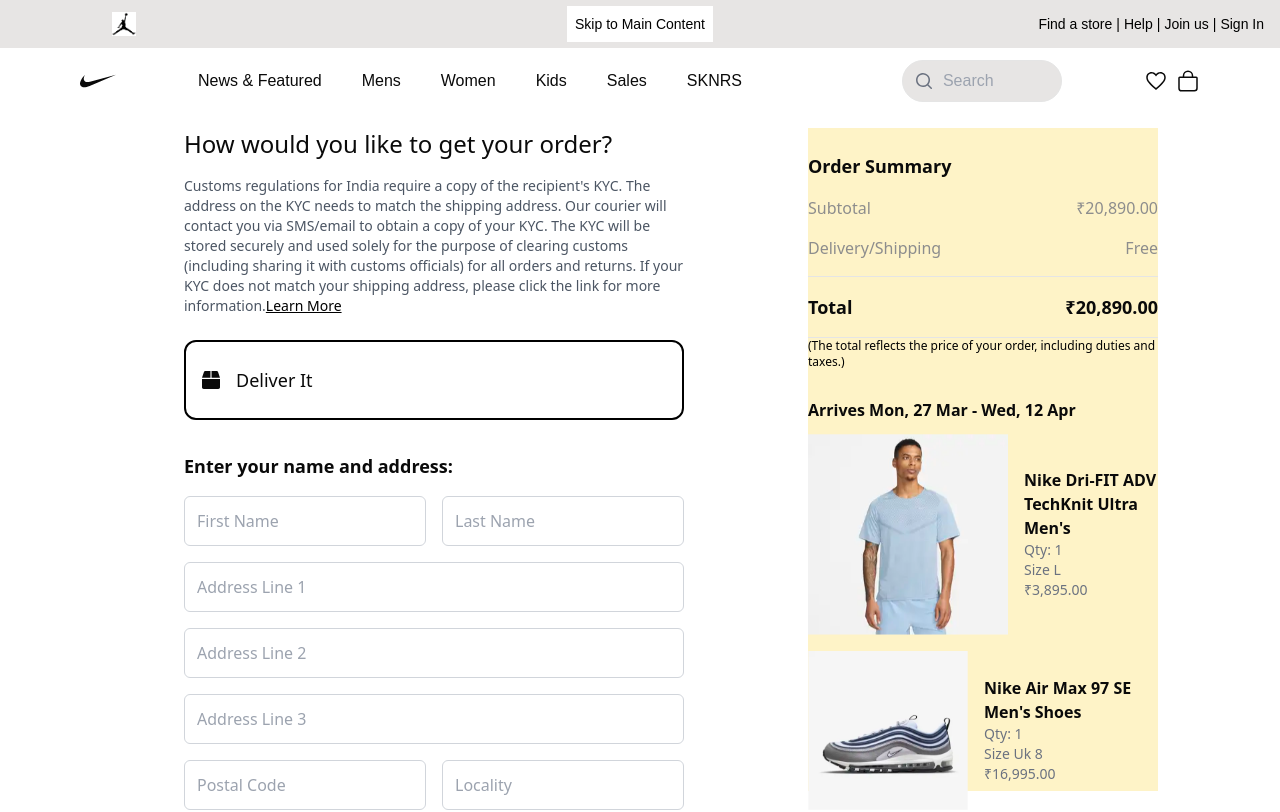
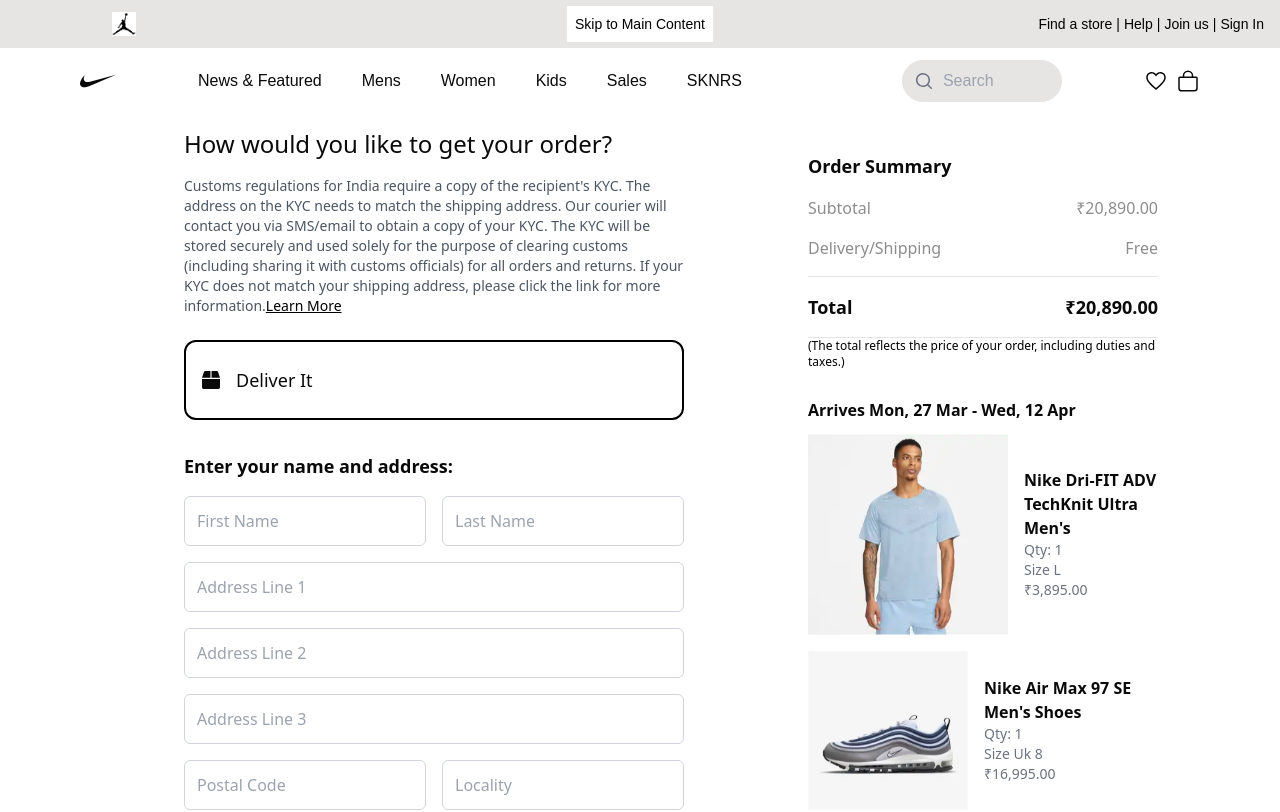
Before and after one commit to Sunaina-ismail/hackathon-project, a Next.js app: page /Checkout in a window 1280 px wide. Shown: the top 812 px of the page. Built offline with nearby package versions, Linux system fonts and the light colour scheme.

Commit message:
now-done

```diff
--- a/src/app/Checkout/page.tsx
+++ b/src/app/Checkout/page.tsx
@@ -138,7 +138,7 @@
           </div>
 
 
-          <div className="w-[350px]   bg-amber-100 md:h-[663px] md:w-[350px]  sm:w-[450px] py-6">
+          <div className="w-[350px]   md:h-[663px] md:w-[350px]  sm:w-[450px] py-6">
             <h2 className="text-lg font-semibold mb-4">Order Summary</h2>
             <div className="space-y-4">
               <div className="flex text-[#8D8D8D] justify-between">
```
